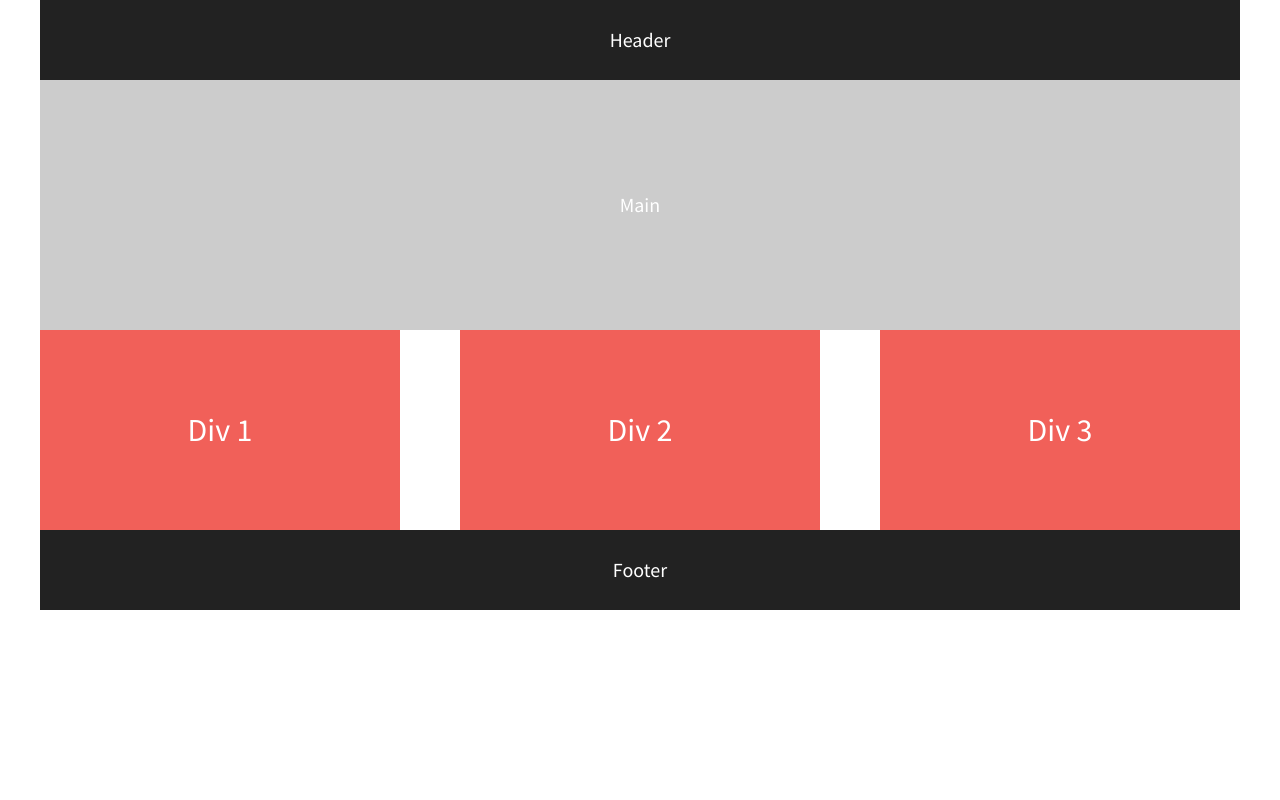
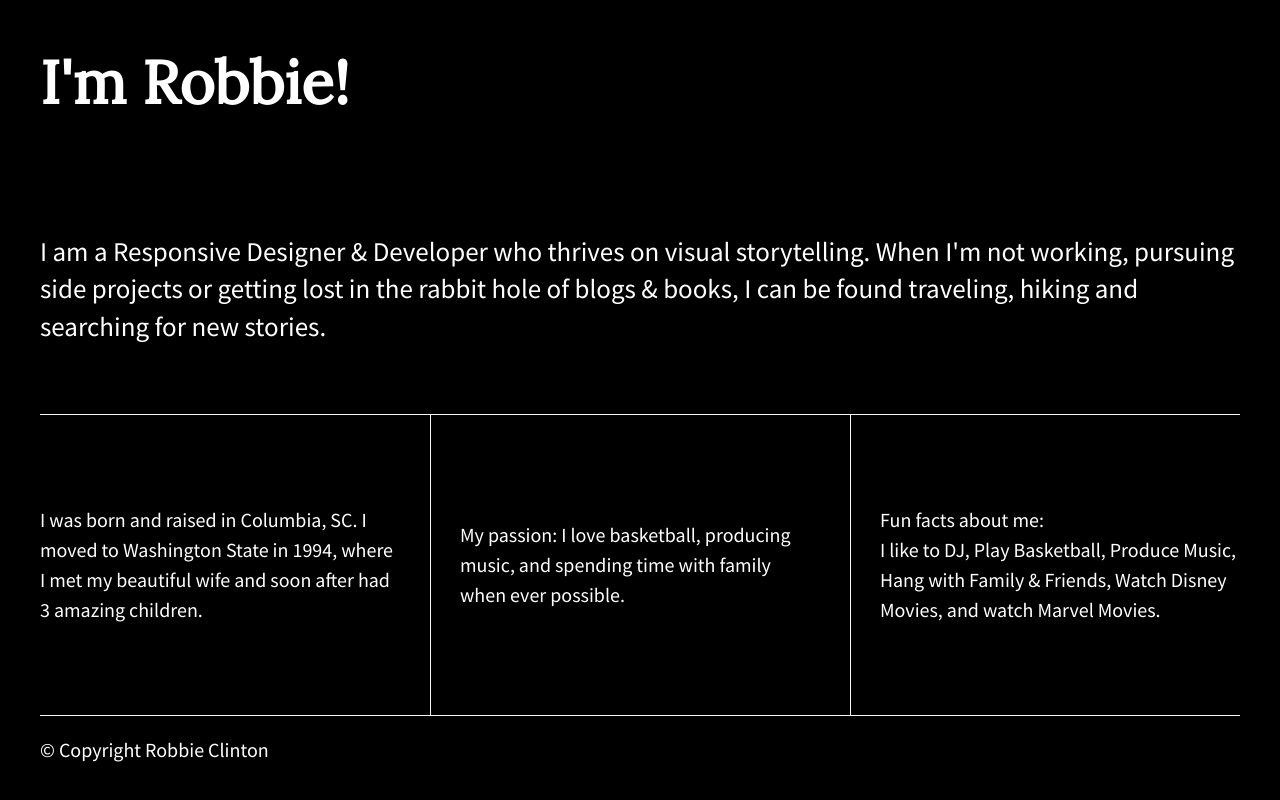
Before and after one commit to RobbieClinton/206-flexbox-starter, a plain HTML site: page index.html in a window 1280 px wide. Drawn offline with nearby package versions, Linux system fonts and the light colour scheme.

Commit message:
Added content to Header, Main, Divs, and Footer.

```diff
--- a/css/main.css
+++ b/css/main.css
@@ -96,7 +96,7 @@ textarea {
    ========================================================================== */
 
 html {
-  background-color: #fff;
+  background-color: #000;
   height: 100%;
   width: 100%;
 }
@@ -111,22 +111,35 @@ body {
 
 header,
 footer {
-  background-color: #222;
-  height: 80px;
+  background-color: #000;
   width: 100%;
 }
 
+header h1 {
+    font-family: 'Lora', sans-serif;
+    font-size: 3em;
+}
+
 main {
-  background-color: #ccc;
+  background-color: #000;
+  border-bottom: 1px solid whitesmoke;
   height: 250px;
   width: 100%;
+}
+
+main p {
+    font-size: 1.35em;
+}
+
+footer {
+    border-top: 1px solid whitesmoke;
 }
 
 header,
 footer,
 main {
     display: flex;
-    justify-content: center;
+    justify-content: left;
     align-items: center;
 }
 
@@ -134,19 +147,23 @@ main {
     display: flex;
     flex-flow: row wrap;
     justify-content: space-between;
-    align-items: center;
+
 }
 
 .flex-items {
-    display: flex;
+    display: inline-flex;
     justify-content: center;
     align-items: center;
   color: #fff;
   line-height: 1.5em;
-  font-size: 1.6em;
-  background-color: #f16059;
+  font-size: 1em;
+  background-color: #000;
   width: 30%;
-  height: 200px;
+  height: 300px;
+}
+
+.line {
+    border-left: 1px solid whitesmoke;
 }
 
 /* ==========================================================================
--- a/index.html
+++ b/index.html
@@ -22,18 +22,28 @@
 
         <!-- Add your site or application content here -->
         <section class="flex-container">
-            <header>Header</header>
-            <main>Main</main>
+            <header>
+                <h1>I'm Robbie!</h1>
+            </header>
+            <main>
+                <p>I am a Responsive Designer & Developer who thrives on visual storytelling. When I'm not working, pursuing side projects or getting lost in the rabbit hole of blogs & books, I can be found traveling, hiking and searching for new stories.</p>
+            </main>
+
             <div id="div-1" class="flex-items">
-                Div 1
+                I was born and raised in Columbia, SC. I moved to Washington State in 1994, where I met my beautiful wife and soon after had 3 amazing children.
             </div>
+            <div class="line"></div>
             <div id="div-2" class="flex-items">
-                Div 2
+                My passion: I love basketball, producing music, and spending time with family when ever possible.
             </div>
+            <div class="line"></div>
             <div id="div-3" class="flex-items">
-                Div 3
+                Fun facts about me:<br> I like to DJ, Play Basketball, Produce Music, Hang with Family & Friends, Watch Disney Movies, and watch Marvel Movies.
             </div>
-            <footer>Footer</footer>
+
+            <footer>
+                <p>&copy; Copyright Robbie Clinton</p>
+            </footer>
         </section>
 
         <script src="https://ajax.googleapis.com/ajax/libs/jquery/1.11.3/jquery.min.js"></script>
```
